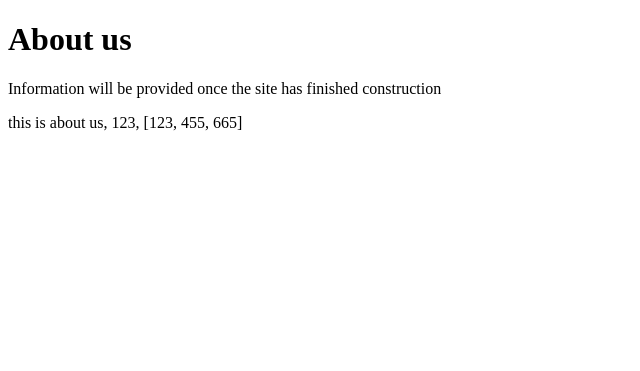
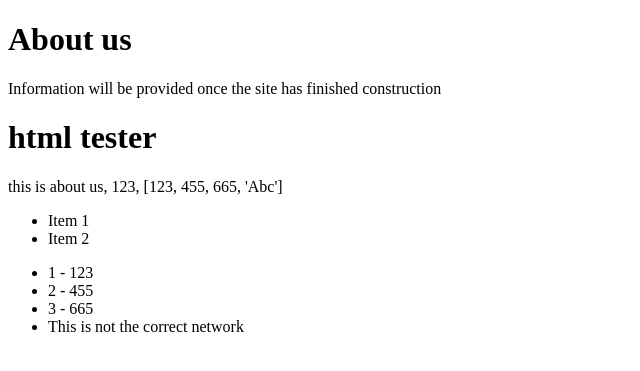
Before and after one commit to Chris-Ngu/DjangoEnviornment, a Django app: page /about/ in a window 1280 px wide. Shown: the part 70-441 px from the top of the page, without its empty margins (0-640 px from the left). Run offline with Django 3.2, Linux system fonts and the light colour scheme.

Commit message:
testing context html rendering with template tags

```diff
--- a/src/pages/views.py
+++ b/src/pages/views.py
@@ -14,7 +14,8 @@ def about_view(request, *args, **kwargs):
     my_context = {
         "my_text" : "this is about us",
         "my_number" : 123,
-        "my_list" : [123, 455, 665]
+        "my_list" : [123, 455, 665, "Abc"],
+        "my_html": "<h1>html tester</h1>"
     }
 
     return render(request, "about.html", my_context)
--- a/src/template/about.html
+++ b/src/template/about.html
@@ -3,7 +3,25 @@
 {% block content %}
     <h1>About us</h1>
     <p>Information will be provided once the site has finished construction</p>
+
+    {{ my_html| safe }}
+
     <p>
         {{ my_text }}, {{ my_number }}, {{my_list}}
     </p>
+    <ul>
+        <li>Item 1</li>
+        <li>Item 2</li>
+    </ul>
+
+    <ul>
+    {% for item in my_list %}
+        {% if item == 312 %}
+            <li>{{ forloop.counter}} - {{item|add:22}}</li>
+        {% elif item == "Abc" %}
+            <li>This is not the correct network</li>
+        {% else %}
+            <li> {{forloop.counter}} - {{item}}</li>
+        {% endif %}
+    {% endfor %}
 {% endblock %}
```
